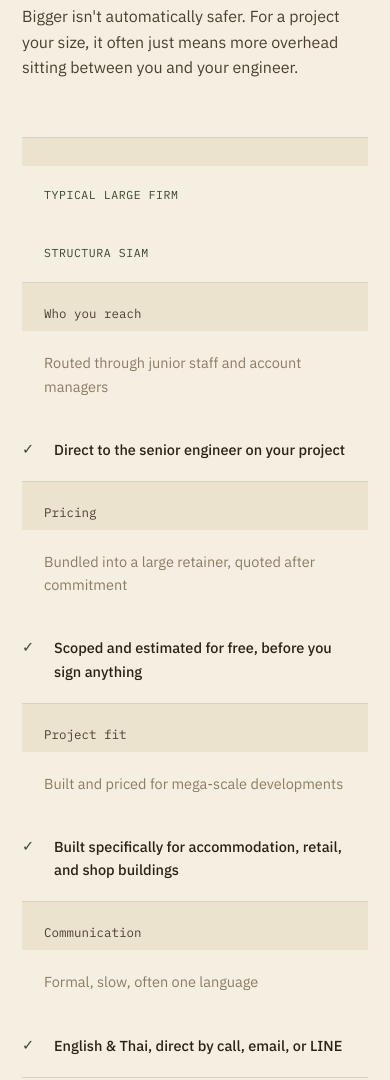
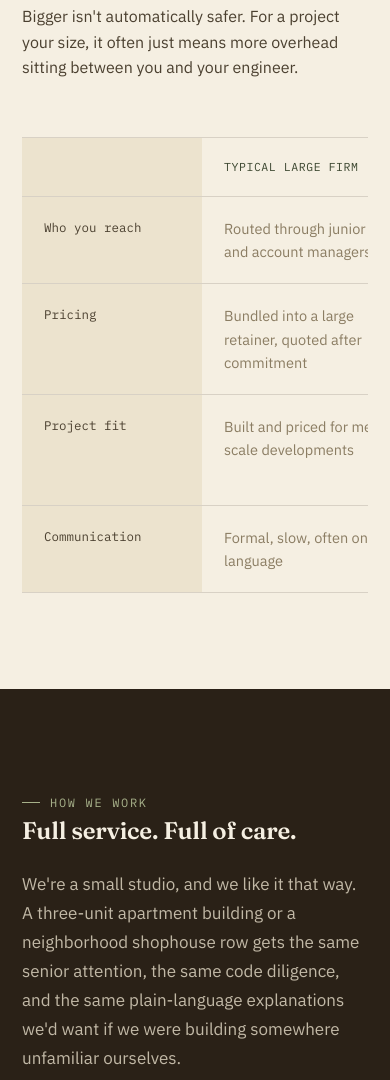
Before and after one commit to jeanxclusive/Structura-Siam, a plain HTML site: page index.html in a window 390 px wide. Shown: the part 4940-6020 px from the top of the page. Drawn offline with nearby package versions, Linux system fonts and the light colour scheme; a script that the page names is missing.

Commit message:
Update index.html

```diff
--- a/index.html
+++ b/index.html
@@ -252,9 +252,17 @@
   .steps-cta p{ font-family:var(--mono); font-size:12.5px; color:var(--olive-deep); }
 
   /* ---------- COMPARISON ---------- */
-  .compare{ margin-top:50px; border-top:1px solid var(--rule); }
+.compare{
+  margin-top:50px;
+  border-top:1px solid var(--rule);
+  overflow-x:auto;
+  -webkit-overflow-scrolling:touch;
+}
 .compare-row{
-    display:grid; grid-template-columns:1fr 1fr 1fr; gap:0;
+  display:grid;
+  grid-template-columns:180px 1fr 1fr;
+  min-width:620px;
+  gap:0;
   border-bottom:1px solid var(--rule);
 }
 .compare-row.headrow{ font-family:var(--mono); font-size:11.5px; text-transform:uppercase; letter-spacing:0.05em; color:var(--olive-deep); }
@@ -263,10 +271,6 @@
 .compare-row .no{ color:#8b7d63; font-size:14.5px; }
 .compare-row .yes{ color:var(--espresso); font-size:14.5px; font-weight:500; position:relative; padding-left:32px; }
 .compare-row .yes::before{ content:"✓"; position:absolute; left:0; top:19px; color:var(--olive-deep); font-family:var(--mono); }
-  @media (max-width:720px){
-    .compare-row{ grid-template-columns:1fr; }
-    .compare-row > div:first-child{ padding-bottom:8px; }
-  }
 
   /* ---------- CARE ---------- */
   .care-wrap{ display:grid; grid-template-columns:1.1fr 0.9fr; gap:64px; align-items:start; }
@@ -281,6 +285,10 @@
 
   /* ---------- CONTACT ---------- */
   .contact-grid{ display:grid; grid-template-columns:1.15fr 0.85fr; gap:60px; }
+@media (max-width:880px){
+  .contact-grid{ grid-template-columns:1fr; gap:40px; }
+  form.project-form{ padding:24px 18px; }
+}
   form.project-form{ background:var(--paper); border:1px solid var(--rule); padding:36px; }
   .field{ margin-bottom:22px; }
   .field label{ display:block; font-family:var(--mono); font-size:11px; text-transform:uppercase; letter-spacing:0.05em; color:var(--olive-deep); margin-bottom:8px; }
```
Lines whose indentation alone changed are shown as unchanged.
